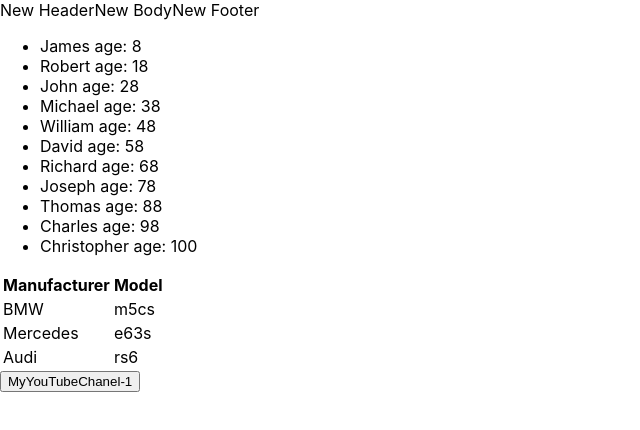
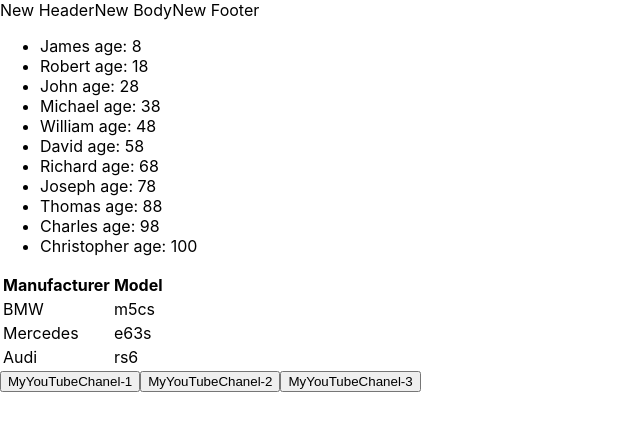
Before and after one commit to AnatolyNikol/microtasks, a React (Create React App) app: page / in a window 1280 px wide. Shown: the top 430 px of the page, without its empty margins (0-640 px from the left). Built offline with nearby package versions, Linux system fonts and the light colour scheme.

Commit message:
Add onClickHandler function

```diff
--- a/src/microtask 3/ButtonComponent.tsx
+++ b/src/microtask 3/ButtonComponent.tsx
@@ -1,14 +1,23 @@
 import React from "react";
 
 export const ButtonComponent = () => {
-    const myFirstSubscriber = () => {
-        console.log('Hello I`m Vasya!')
+    // const myFirstSubscriber = () => {
+    //     console.log('Hello I`m Vasya!')
+    // }
+    // const mySecondSubscriber = () => {
+    //     console.log('Hello I`m Ivan!')
+    // }
+
+    const onClickHandler = (name: string) => {
+        console.log(name)
     }
 
     return (
         <>
             {/*<button onClick={(event) => {console.log('Hello')}}>MyYouTubeChanel-1</button>*/}
-            <button onClick={myFirstSubscriber}>MyYouTubeChanel-1</button>
+            <button onClick={(event) => onClickHandler('Vasya')}>MyYouTubeChanel-1</button>
+            <button onClick={(event) => onClickHandler('Ivan')}>MyYouTubeChanel-2</button>
+            <button onClick={() => onClickHandler('some info')}>MyYouTubeChanel-3</button>
         </>
     )
 }
```
